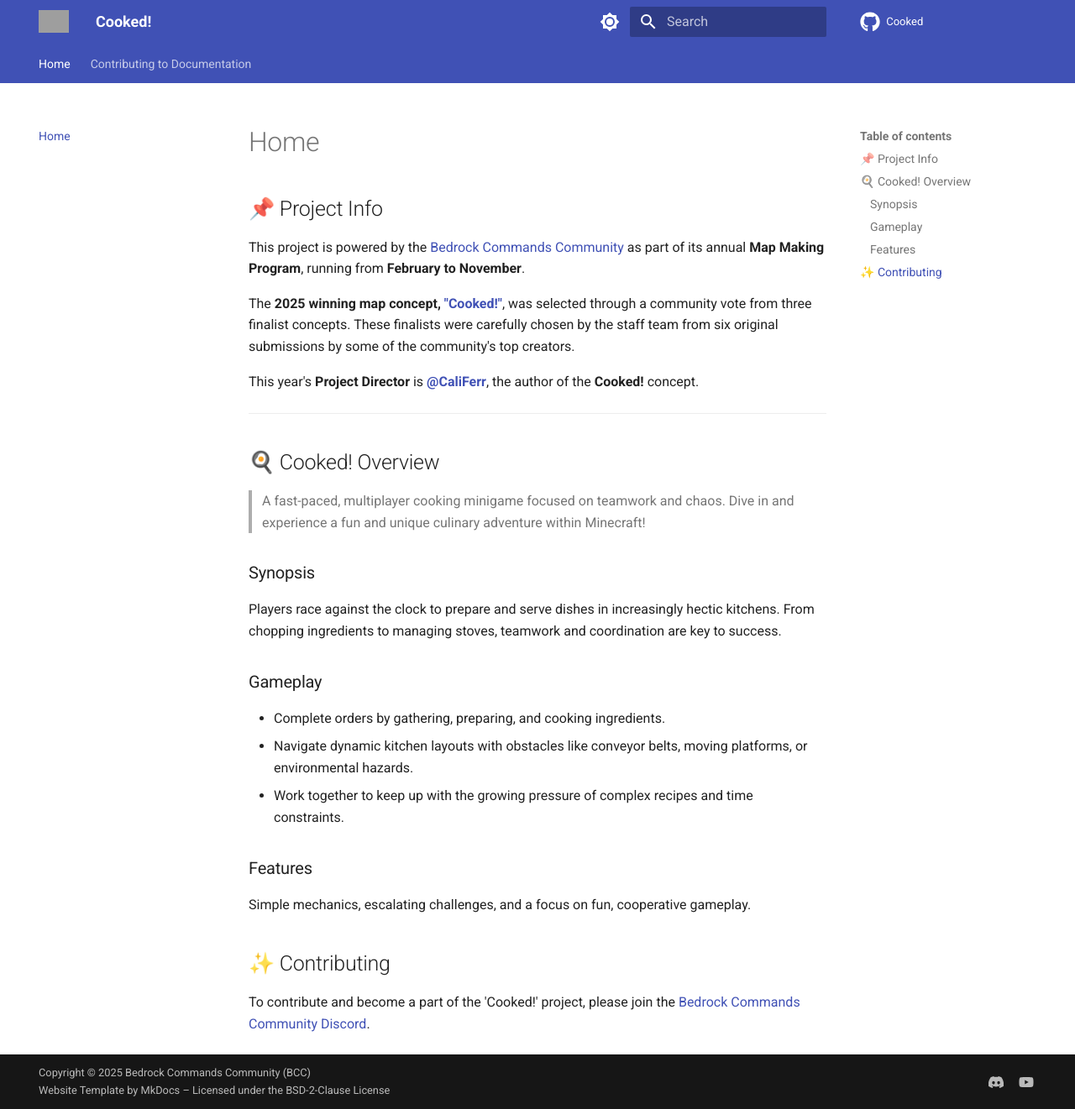
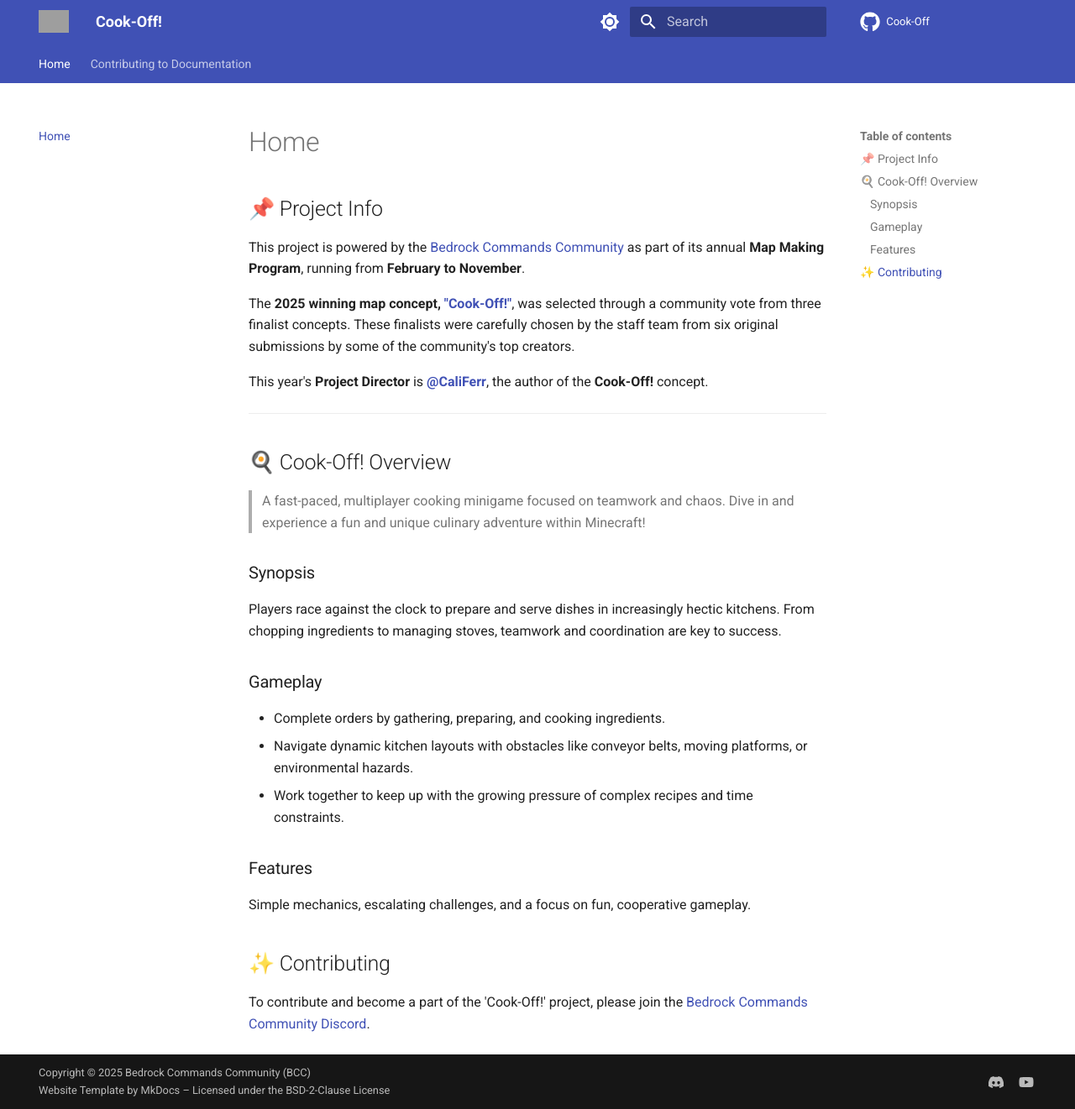
Before and after one commit to BedrockCommands/Cook-Off-Docs, an MkDocs documentation site: the page built from docs/docs/index.md, in a window 1280 px wide and 1321 px high. Shown: the whole window at 84% size. Built offline with MkDocs 1.6.1 and Material for MkDocs 9.7.7, drawn with Linux system fonts in a browser that asks for light colours; comment, search, counter and statistics services are not loaded; grey boxes are pictures that could not be loaded.

Commit message:
rename to Cook-Off

```diff
--- a/docs/docs/index.md
+++ b/docs/docs/index.md
@@ -2,13 +2,13 @@
 
 This project is powered by the [Bedrock Commands Community](https://discord.com/servers/bedrock-commands-community-924894457894174740) as part of its annual **Map Making Program**, running from **February to November**.
 
-The **2025 winning map concept, ["Cooked!"](https://bedrockcommands.github.io/Cooked/)**, was selected through a community vote from three finalist concepts. These finalists were carefully chosen by the staff team from six original submissions by some of the community's top creators.
+The **2025 winning map concept, ["Cook-Off!"](https://bedrockcommands.github.io/Cook-Off/)**, was selected through a community vote from three finalist concepts. These finalists were carefully chosen by the staff team from six original submissions by some of the community's top creators.
 
-This year's **Project Director** is **[@CaliFerr](https://github.com/CaliFerr)**, the author of the **Cooked!** concept.
+This year's **Project Director** is **[@CaliFerr](https://github.com/CaliFerr)**, the author of the **Cook-Off!** concept.
 
 ---
 
-## 🍳 Cooked! Overview
+## 🍳 Cook-Off! Overview
 
 > A fast-paced, multiplayer cooking minigame focused on teamwork and chaos.
 Dive in and experience a fun and unique culinary adventure within Minecraft!
@@ -28,4 +28,4 @@
 
 ## ✨️ Contributing
 
-To contribute and become a part of the 'Cooked!' project, please join the [Bedrock Commands Community Discord](https://discord.gg/SYstTYx5G5).
+To contribute and become a part of the 'Cook-Off!' project, please join the [Bedrock Commands Community Discord](https://discord.gg/SYstTYx5G5).
--- a/docs/mkdocs.yml
+++ b/docs/mkdocs.yml
@@ -1,7 +1,7 @@
-site_name: Cooked!
-site_url: https://bedrockcommands.github.io/Cooked/
-repo_url: "https://github.com/BedrockCommands/Cooked"
-repo_name: "Cooked"
+site_name: Cook-Off!
+site_url: https://bedrockcommands.github.io/Cook-Off/
+repo_url: "https://github.com/BedrockCommands/Cook-Off"
+repo_name: "Cook-Off"
 
 copyright: |
   Copyright &copy; 2025 Bedrock Commands Community (BCC) <br>
```
Also changed, not shown: docs/docs/contributing.md (+1 -1 lines), docs/logo.png (deleted).
